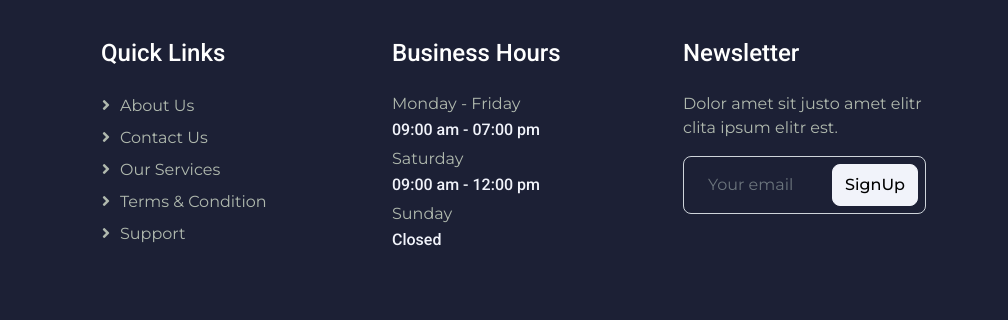
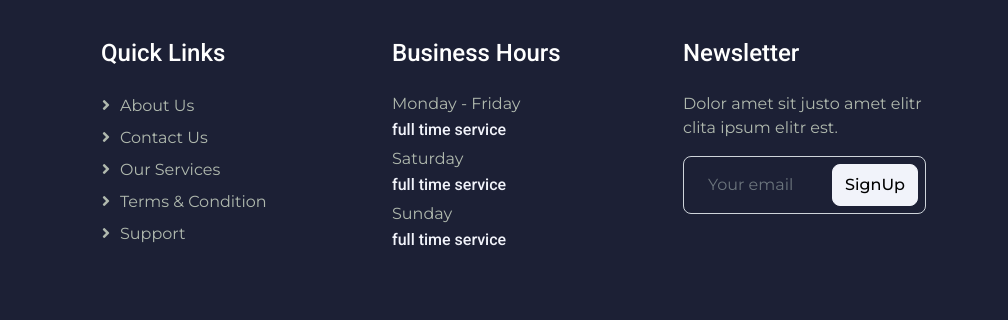
Before and after one commit to kiimdigitalmarketingagency/kiimdigitalmarketingagency.github.io, a plain HTML site: page service.html in a window 1280 px wide. Shown: the part 2315-2635 px from the top of the page, 272-1280 px from the left. Drawn offline with nearby package versions, Linux system fonts and the light colour scheme.

Commit message:
Update service.html

```diff
--- a/service.html
+++ b/service.html
@@ -284,11 +284,11 @@ Boost your online presence with strategies that drive organic traffic.</p>
                 <div class="col-lg-3 col-md-6">
                     <h4 class="text-white mb-4">Business Hours</h4>
                     <p class="mb-1">Monday - Friday</p>
-                    <h6 class="text-light">09:00 am - 07:00 pm</h6>
+                    <h6 class="text-light">full time service </h6>
                     <p class="mb-1">Saturday</p>
-                    <h6 class="text-light">09:00 am - 12:00 pm</h6>
+                    <h6 class="text-light">full time service </h6>
                     <p class="mb-1">Sunday</p>
-                    <h6 class="text-light">Closed</h6>
+                    <h6 class="text-light">full time service </h6>
                 </div>
                 <div class="col-lg-3 col-md-6">
                     <h4 class="text-white mb-4">Newsletter</h4>
```
